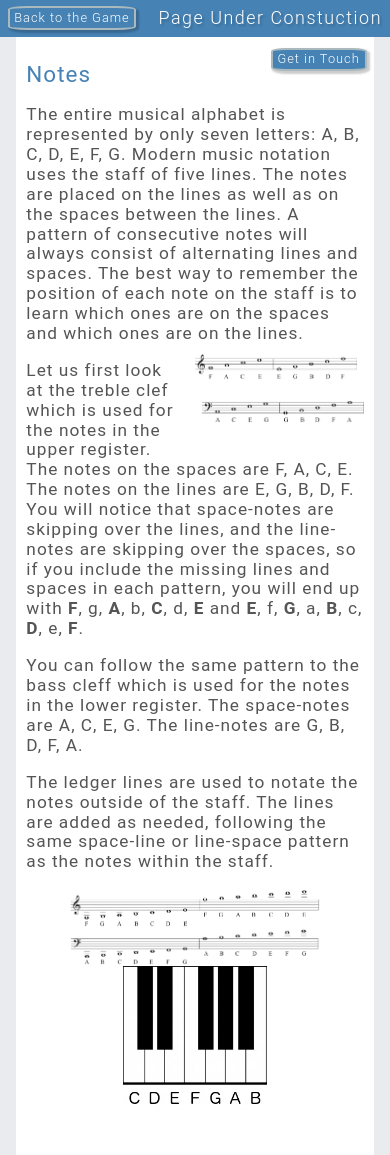
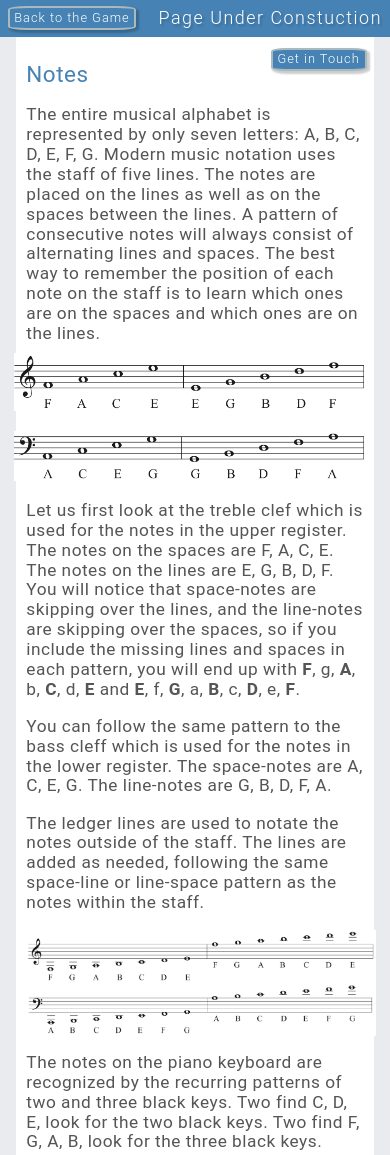
Before and after one commit to igorcweb/note-learning-game, a website built with webpack: page app/info.html in a window 390 px wide. Shown: the top 1155 px of the page. Built offline with nearby package versions, Linux system fonts and the light colour scheme.

Commit message:
mobile layout

```diff
--- a/app/assets/styles/modules/_info.css
+++ b/app/assets/styles/modules/_info.css
@@ -27,7 +27,7 @@ div.info-wrapper {
 
 article {
 	margin: 0 3%;
-	letter-spacing: 1px;
+	letter-spacing: .5px;
 	font-size: 108%;
 		h1 {
 			font-size: 130%;
@@ -40,18 +40,27 @@ article {
 .treble-staff {
 	display: block;
 	width: 48%;
+	min-width: 350px;
 	float: right;
-	margin: -8px 7px 20px 20px;
+	margin: -8px 0px 20px 20px;
 
+	@mixin atSmall {
+		margin-right: 7px;
+		min-width: 400px;
+	}
 }
-
-
 
 .bass-staff {
 	display: block;
 	float: right;
 	width: 48%;
-	margin: 0 0 20px 20px;
+	min-width: 350px;
+	margin: 0 0px 20px 20px;
+
+		@mixin atSmall {
+		margin-right: 7px;
+		min-width: 400px;
+	}
 
 }
 
@@ -65,17 +74,20 @@ article {
 .keyboard-registers {
 	display: block;
 	width: 95%;
+	min-width: 350px;
 	margin: 0 auto;
 }
 
 .staff-registers {
 	display: block;
 	width: 85%;
+	min-width: 350px;
 	margin: 0 auto;
 }
 
 .ledger-treble, .ledger-bass {
 	width: 75%;
+	min-width: 350px;
 	display: block;
 	margin: 0 auto;
 }
--- a/app/info.html
+++ b/app/info.html
@@ -49,6 +49,11 @@
 
 			<img class="ledger-treble" src="assets/images/ledger-treble.png" alt="ledger-treble">
 			<img class="ledger-bass" src="assets/images/ledger-bass.png" alt="ledger-bass">
+
+			<p>
+				The notes on the piano keyboard are recognized by the recurring patterns of two and three black keys.  Two find C, D, E, look for the two black keys.  Two find F, G, A, B, look for the three black keys.
+			</p>
+
 			<img class="note-names" src="assets/images/notenames.png" alt="note-names">
 			<h1>Registers</h1>
 			<p>Lorem ipsum dolor sit amet, consectetur adipisicing elit. Quam quas unde cupiditate corporis at quae, quisquam. Labore
--- a/app/temp/styles/styles.css
+++ b/app/temp/styles/styles.css
@@ -1145,7 +1145,7 @@ div.info-wrapper {
 
 article {
 	margin: 0 3%;
-	letter-spacing: 1px;
+	letter-spacing: .5px;
 	font-size: 108%;
 
 }
@@ -1159,17 +1159,34 @@ article h1 {
 .treble-staff {
 	display: block;
 	width: 48%;
+	min-width: 350px;
 	float: right;
-	margin: -8px 7px 20px 20px;
+	margin: -8px 0px 20px 20px;
+}
 
+@media (min-width: 530px) {
+
+  .treble-staff {
+    margin-right: 7px;
+    min-width: 400px;
+  }
 }
 
 .bass-staff {
 	display: block;
 	float: right;
 	width: 48%;
-	margin: 0 0 20px 20px;
+	min-width: 350px;
+	margin: 0 0px 20px 20px;
 
+}
+
+@media (min-width: 530px) {
+
+  .bass-staff {
+    margin-right: 7px;
+    min-width: 400px;
+  }
 }
 
 .note-names {
@@ -1182,17 +1199,20 @@ article h1 {
 .keyboard-registers {
 	display: block;
 	width: 95%;
+	min-width: 350px;
 	margin: 0 auto;
 }
 
 .staff-registers {
 	display: block;
 	width: 85%;
+	min-width: 350px;
 	margin: 0 auto;
 }
 
 .ledger-treble, .ledger-bass {
 	width: 75%;
+	min-width: 350px;
 	display: block;
 	margin: 0 auto;
 }
```
